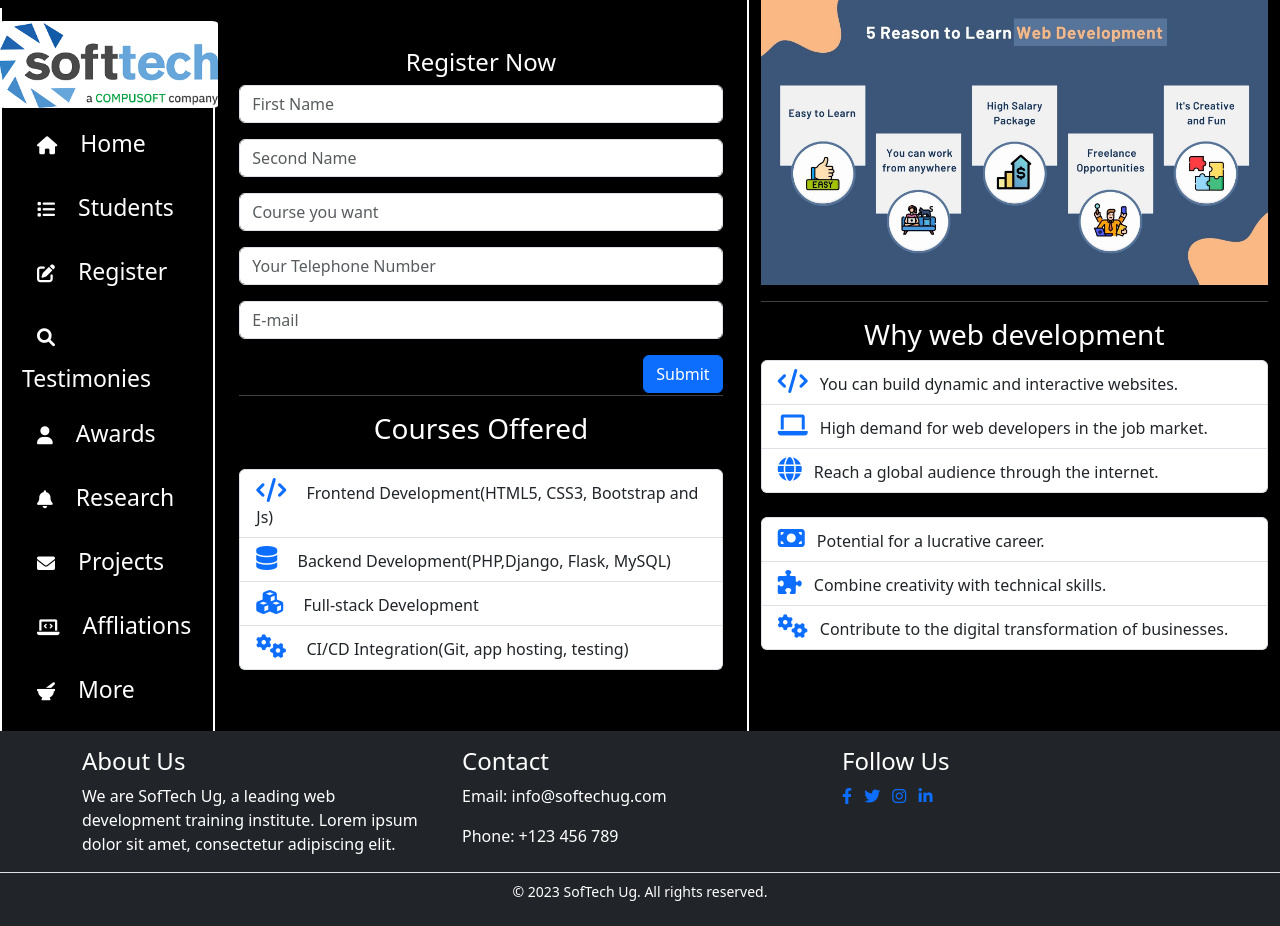
After one commit to Dihfahsih1/php_web_dev, a PHP site: page /register_form.php in a window 1280 px wide. The commit adds this page. Run offline with PHP 8.4, Linux system fonts and the light colour scheme; data that the repository does not hold is empty.

Commit message:
more code

```diff
--- /dev/null
+++ b/includes/partials/head.html
@@ -0,0 +1,57 @@
+ <!-- <link rel="stylesheet" href="css/main.css"> -->
+ <link rel="stylesheet" href="css/styles.css">
+ <link rel="stylesheet" href="css/bootstrap.min.css">
+
+ <!-- Link the jQuery library -->
+ <script src="https://ajax.googleapis.com/ajax/libs/jquery/3.5.1/jquery.min.js"></script>
+
+ <!-- Font Awesome CSS -->
+ <link rel="stylesheet" href="https://cdnjs.cloudflare.com/ajax/libs/font-awesome/6.0.0-beta3/css/all.min.css">
+
+ <script src="js/bootstrap.min.js"></script>
+
+ <style>
+       .custom-jumbotron {
+             background-color: #007bff; /* Change to the desired background color */
+             color: #fff; /* Change to the desired text color */
+             padding: 30px; /* Adjust padding as needed */
+         }
+
+         .custom-jumbotron h2 {
+             font-size: 36px; /* Change to the desired font size for the heading */
+         }
+
+         .custom-jumbotron p {
+             font-size: 18px; /* Change to the desired font size for the paragraphs */
+         }
+     /* Ensure all carousel images have equal width and height */
+     .carousel-item img {
+         width: 100%;
+         height: 100%;
+         object-fit: cover; /* This ensures the image fills the container while maintaining aspect ratio */
+     }
+
+     /* Overlay styles */
+     .carousel-item .overlay {
+         position: absolute;
+         top: 0;
+         left: 0;
+         width: 100%;
+         height: 100%;
+         background-color: rgba(0, 0, 0, 0.5); /* Change the alpha value to adjust the overlay opacity */
+     }
+
+     /* Content styles */
+     .carousel-content {
+         position: absolute;
+         top: 0;
+         left: 0;
+         width: 100%;
+         height: 100%;
+         display: flex;
+         flex-direction: column;
+         justify-content: center;
+         align-items: center;
+         color: #fff; /* Set the color of the content */
+     }
+ </style>
--- a/includes/partials/nav.html
+++ b/includes/partials/nav.html
@@ -5,7 +5,7 @@
         <!-- Add styling to the image -->
         <img src="images/logo.png" alt="User Image"
         class="img-fluid" style="max-width:220px;
-        border-radius: 3%; margin-left:8%">
+        border-radius: 3%; margin-left:4%">
     </a>
     <!-- Mobile Menu Icon -->
     <button class="navbar-toggler" type="button"
@@ -24,17 +24,17 @@
             </li>
             <li class="nav-item">
                 <a class="nav-link" href="display_data.php">
-                    <i class="fas fa-message me-2"></i>Students
+                    <i class="fas fa-list me-2"></i>Students
+                </a>
+            </li>
+            <li class="nav-item">
+                <a class="nav-link" href="register_form.php">
+                    <i class="fas fa-edit me-2"></i>Register
                 </a>
             </li>
             <li class="nav-item">
                 <a class="nav-link" href="#">
-                    <i class="fas fa-search me-2"></i>About
-                </a>
-            </li>
-            <li class="nav-item">
-                <a class="nav-link" href="#">
-                    <i class="fas fa-list-ul me-2"></i>Testimonies
+                    <i class="fas fa-search me-2"></i>Testimonies
                 </a>
             </li>
             <li class="nav-item">
--- /dev/null
+++ b/register_form.php
@@ -0,0 +1,132 @@
+<!DOCTYPE html>
+<html>
+    <head>
+        <meta charset="utf-8">
+        <meta http-equiv="X-UA-Compatible" content="IE=edge">
+        <title> Register Form</title>
+       <?php
+        include 'includes/partials/head.html';
+        ?>
+    </head>
+    <body style="background-color:black; color:white">
+        <div class="container-fluid">
+            <div class="row">
+                <div class="col-md-3 col-lg-2 mt-2" style="border-left:2px solid white;">
+                    <?php
+                        include 'includes/partials/nav.html';
+                    ?>
+                </div>
+
+                <div class="col-lg-5 col-md-6 mt-5" style="border-left: 2px solid white">
+                    <div class="container">
+                        <h4 class="text-center">Register Now</h4>
+                        <?php
+                            if (isset($_GET["success"]) && $_GET["success"] == "true") {
+                                echo "<p style=\"color:green\">Details saved successfully.</p>";
+                            }
+                        ?>
+                        <form action="includes/process_registration.php" method="post">
+                            <div class="form-group mb-3">
+                                <input type="text" name="firstName" class="form-control"
+                                placeholder="First Name" value="<?php echo $data['firstName']; ?>">
+                            </div>
+
+                            <div class="form-group mb-3">
+                                <input type="text" name="secondName" class="form-control"
+                                placeholder="Second Name" value="<?php echo $data['secondName']; ?>">
+                            </div>
+
+                            <div class="form-group mb-3">
+                                <input type="text" name="course" class="form-control"
+                                placeholder="Course you want" value="<?php echo $data['course']; ?>">
+                            </div>
+
+                            <div class="form-group mb-3">
+                                <input type="text" name="telephone" class="form-control"
+                                placeholder="Your Telephone Number"
+                                value="<?php echo $data['telephone']; ?>">
+                            </div>
+
+                            <div class="form-group mb-3">
+                                <input type="text" name="email" class="form-control"
+                                placeholder="E-mail" value="<?php echo $data['email']; ?>">
+                            </div>
+                            <div class="form-group mb-3">
+                                <button type="submit" class="btn btn-primary float-end">Submit</button>
+                            </div>
+                        </form>
+                        <br />
+                        <hr />
+                        <h3 class="text-center mb-4">Courses Offered</h3>
+                        <ul class="list-group">
+                            <li class="list-group-item">
+                                <i class="fas fa-code me-3 text-primary"></i>
+                                Frontend Development(HTML5, CSS3, Bootstrap and Js)
+                            </li>
+                            <li class="list-group-item">
+                                <i class="fas fa-database me-3 text-primary"></i>
+                                Backend Development(PHP,Django, Flask, MySQL)
+                            </li>
+                            <li class="list-group-item">
+                                <i class="fas fa-cubes me-3 text-primary"></i>
+                                Full-stack Development
+                            </li>
+                            <li class="list-group-item">
+                                <i class="fas fa-cogs me-3 text-primary"></i>
+                                CI/CD Integration(Git, app hosting, testing)
+                            </li>
+                        </ul>
+                    </div>
+                </div>
+
+
+                <div class="col-lg-5 mt-10" style="border-left: 2px solid white">
+
+                    <div class="col-lg-12">
+                    <img src="images/web-dev.jpg" alt="web development" class="img-responsive" width="100%">
+
+                    <hr />
+                    <h3 class="text-center"> Why web development</h3>
+                        <ul class="list-group">
+                            <li class="list-group-item">
+                                <i class="fas fa-code me-2 text-primary"></i>
+                                You can build dynamic and interactive websites.
+                            </li>
+                            <li class="list-group-item">
+                                <i class="fas fa-laptop me-2 text-primary"></i>
+                                High demand for web developers in the job market.
+                            </li>
+                            <li class="list-group-item">
+                                <i class="fas fa-globe me-2 text-primary"></i>
+                                Reach a global audience through the internet.
+                            </li>
+                        </ul>
+                    </div>
+                    <br />
+
+                    <div class="col-lg-12">
+                        <ul class="list-group">
+                            <li class="list-group-item">
+                                <i class="fas fa-money-bill me-2 text-primary"></i>
+                                Potential for a lucrative career.
+                            </li>
+                            <li class="list-group-item">
+                                <i class="fas fa-puzzle-piece me-2 text-primary"></i>
+                                Combine creativity with technical skills.
+                            </li>
+                            <li class="list-group-item">
+                                <i class="fas fa-cogs me-2 text-primary"></i>
+                                Contribute to the digital transformation of businesses.
+                            </li>
+                        </ul>
+                    </div>
+
+                </div>
+
+            </div>
+        </div>
+        <?php
+            include 'includes/partials/footer.php';
+        ?>
+    </body>
+</html>
--- a/update.php
+++ b/update.php
@@ -161,6 +161,7 @@
                                     <h2 class="my-4 text-center">Update Data for
                                         <?php echo $data['firstName']; ?>
                                         <?php echo $data['secondName']; ?></h2>
+                                        <?php echo $data['id']; ?></h2>
                                     <form action="includes/process_update.php" method="post">
 
                                         <input type="hidden" name="id" value="<?php echo $data['id']; ?>">
```
Also changed, not shown: display_data.php (+10 -12 lines), includes/partials/register.php (+18 -6 lines), index.php (+4 -12 lines), projects.php (added, +130 -0 lines), images/web-dev.jpg (added), includes/process_registration.php (renamed from includes/process_form.php).
